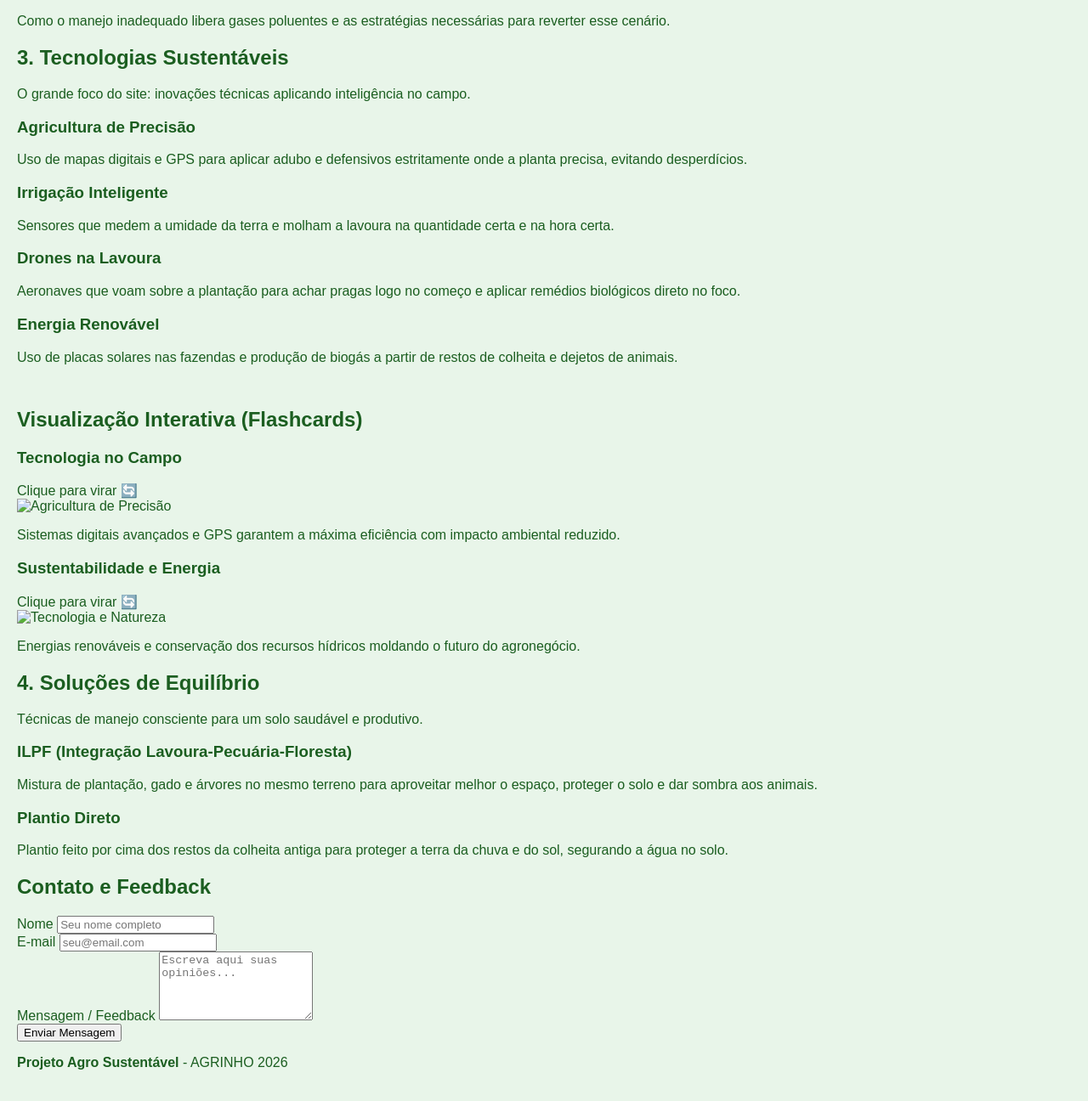
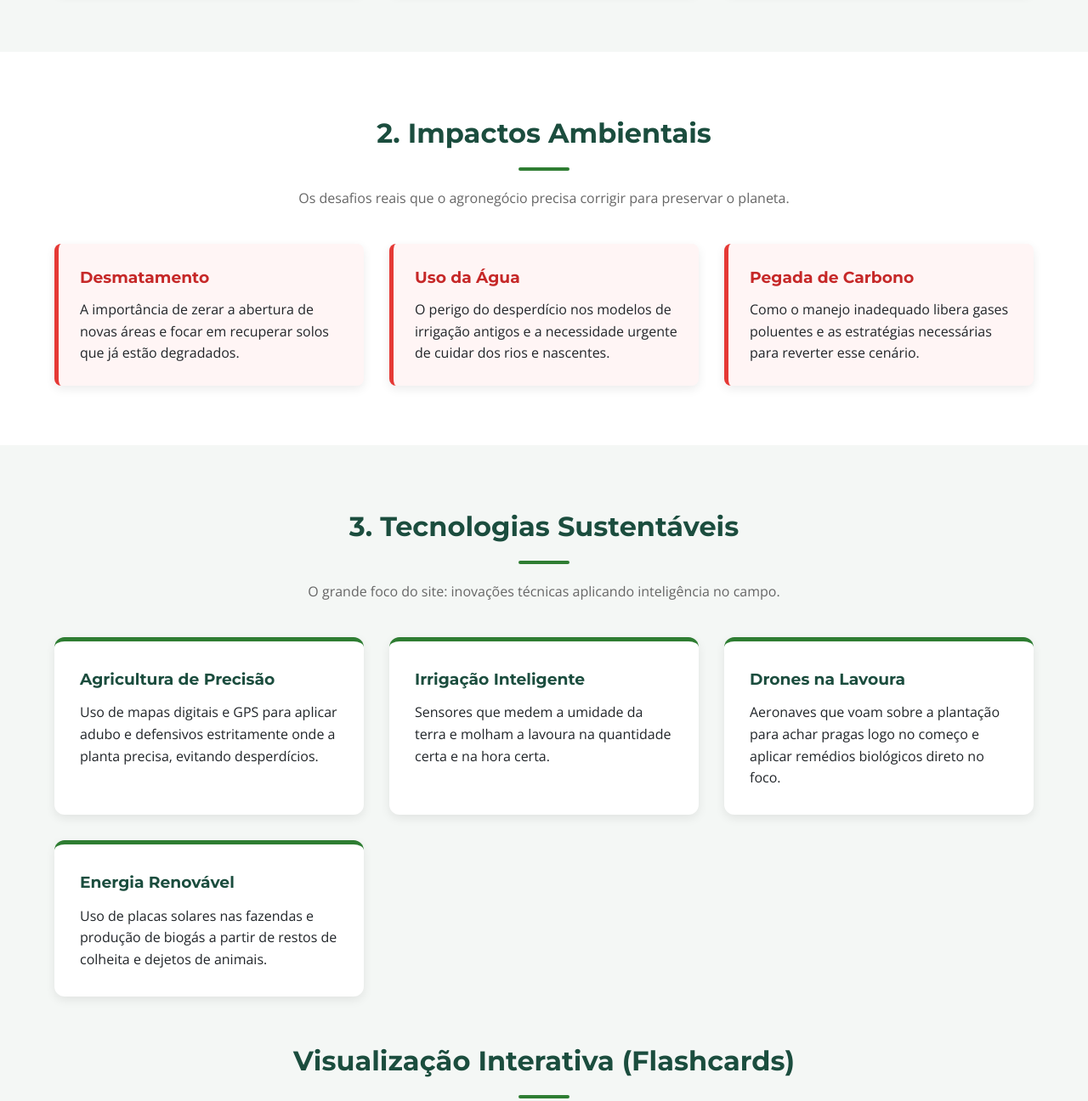
Before and after one commit to mellanyrosasouza-blip/AGRINHO---2026, a plain HTML site: page index.html in a window 1280 px wide. Shown: the part 884-2180 px from the top of the page at 85% size. Drawn offline with nearby package versions, Linux system fonts and the light colour scheme.

Commit message:
Create style.css

```diff
--- a/style.css
+++ b/style.css
@@ -1,11 +1,309 @@
-body {
-    background-color: #e8f5e9;
-    font-family: sans-serif;
-    color: #1b5e20;
-    margin: 20px;
+:root {
+    --primary: #1b4d3e;
+    --secondary: #2e7d32;
+    --accent: #81c784;
+    --dark: #212529;
+    --light: #f4f7f5;
+    --white: #ffffff;
+    --shadow: rgba(0, 0, 0, 0.08) 0px 4px 12px;
+    --transition: all 0.3s ease;
 }
 
-h1 {
+* {
+    margin: 0;
+    padding: 0;
+    box-sizing: border-box;
+}
+
+html {
+    scroll-behavior: smooth;
+}
+
+body {
+    font-family: 'Open Sans', sans-serif;
+    color: var(--dark);
+    background-color: var(--light);
+    line-height: 1.6;
+}
+
+h1, h2, h3 {
+    font-family: 'Montserrat', sans-serif;
+    font-weight: 700;
+}
+
+.container {
+    width: 90%;
+    max-width: 1200px;
+    margin: 0 auto;
+}
+
+header {
+    background-color: var(--white);
+    box-shadow: var(--shadow);
+    position: sticky;
+    top: 0;
+    z-index: 1000;
+}
+
+.navbar {
+    display: flex;
+    justify-content: space-between;
+    align-items: center;
+    padding: 20px 0;
+}
+
+.logo {
+    font-size: 1.4rem;
+    color: var(--primary);
+    text-decoration: none;
+}
+
+.nav-menu {
+    display: flex;
+    list-style: none;
+    gap: 20px;
+}
+
+.nav-menu a {
+    text-decoration: none;
+    color: var(--dark);
+    font-weight: 600;
+    font-size: 0.9rem;
+    transition: var(--transition);
+}
+
+.nav-menu a:hover {
+    color: var(--secondary);
+}
+
+.hero {
+    background: linear-gradient(135deg, rgba(27,77,62,0.95) 0%, rgba(46,125,50,0.85) 100%);
+    color: var(--white);
+    padding: 90px 0;
     text-align: center;
-    color: #2e7d32;
+    border-bottom-left-radius: 40px;
+    border-bottom-right-radius: 40px;
 }
+
+.hero h1 {
+    font-size: 2.5rem;
+    margin-bottom: 15px;
+}
+
+.hero p {
+    font-size: 1.1rem;
+    max-width: 750px;
+    margin: 0 auto 25px;
+    opacity: 0.9;
+}
+
+.btn {
+    display: inline-block;
+    background-color: var(--white);
+    color: var(--primary);
+    padding: 12px 30px;
+    text-decoration: none;
+    font-weight: 600;
+    border-radius: 30px;
+    box-shadow: 0 4px 15px rgba(0,0,0,0.15);
+    transition: var(--transition);
+    border: none;
+    cursor: pointer;
+}
+
+.btn:hover {
+    transform: translateY(-3px);
+    background-color: var(--light);
+}
+
+section {
+    padding: 70px 0;
+}
+
+.section-white {
+    background-color: var(--white);
+}
+
+.section-title {
+    text-align: center;
+    font-size: 2rem;
+    color: var(--primary);
+    margin-bottom: 20px;
+    position: relative;
+}
+
+.section-title::after {
+    content: '';
+    display: block;
+    width: 60px;
+    height: 4px;
+    background-color: var(--secondary);
+    margin: 15px auto 0;
+    border-radius: 2px;
+}
+
+.section-subtitle {
+    text-align: center;
+    max-width: 800px;
+    margin: 0 auto 40px;
+    color: #666;
+}
+
+.grid-2 {
+    display: grid;
+    grid-template-columns: repeat(auto-fit, minmax(320px, 1fr));
+    gap: 30px;
+}
+
+.grid-3 {
+    display: grid;
+    grid-template-columns: repeat(auto-fit, minmax(280px, 1fr));
+    gap: 30px;
+}
+
+.card {
+    background-color: var(--white);
+    border-radius: 12px;
+    padding: 30px;
+    box-shadow: var(--shadow);
+    transition: var(--transition);
+    border-top: 5px solid var(--secondary);
+}
+
+.card:hover {
+    transform: translateY(-5px);
+}
+
+.card h3 {
+    color: var(--primary);
+    margin-bottom: 12px;
+}
+
+.alert-card {
+    background-color: #fff5f5;
+    border-left: 5px solid #e53935;
+    padding: 25px;
+    border-radius: 8px;
+    box-shadow: var(--shadow);
+}
+
+.alert-card h3 {
+    color: #c62828;
+    margin-bottom: 10px;
+}
+
+/* --- FLASHCARDS 3D --- */
+.flashcard-grid {
+    display: grid;
+    grid-template-columns: repeat(auto-fit, minmax(320px, 1fr));
+    gap: 30px;
+}
+
+.flashcard {
+    background-color: transparent;
+    width: 100%;
+    height: 400px;
+    perspective: 1000px;
+    cursor: pointer;
+}
+
+.flashcard-inner {
+    position: relative;
+    width: 100%;
+    height: 100%;
+    text-align: center;
+    transition: transform 0.8s ease;
+    transform-style: preserve-3d;
+    box-shadow: var(--shadow);
+    border-radius: 15px;
+}
+
+.flashcard.flipped .flashcard-inner {
+    transform: rotateY(180deg) !important;
+}
+
+.flashcard-front, .flashcard-back {
+    position: absolute;
+    top: 0;
+    left: 0;
+    width: 100%;
+    height: 100%;
+    backface-visibility: hidden;
+    -webkit-backface-visibility: hidden;
+    border-radius: 15px;
+    display: flex;
+    flex-direction: column;
+    align-items: center;
+    justify-content: center;
+    padding: 25px;
+}
+
+.flashcard-front {
+    background-color: var(--light);
+    border: 2px solid var(--accent);
+    color: var(--primary);
+}
+
+.card-hint {
+    font-size: 0.85rem;
+    color: var(--secondary);
+    font-weight: bold;
+    margin-top: 10px;
+}
+
+.flashcard-back {
+    background-color: var(--white);
+    color: var(--dark);
+    transform: rotateY(180deg);
+    border: 2px solid var(--secondary);
+}
+
+.card-img {
+    width: 100%;
+    height: 180px;
+    object-fit: cover;
+    border-radius: 8px;
+    margin-bottom: 15px;
+}
+
+/* --- FORMULÁRIO DE CONTATO --- */
+.form-container {
+    max-width: 600px;
+    margin: 0 auto;
+    background: var(--white);
+    padding: 35px;
+    border-radius: 12px;
+    box-shadow: var(--shadow);
+}
+
+.form-group {
+    margin-bottom: 20px;
+}
+
+.form-group label {
+    display: block;
+    font-weight: 600;
+    margin-bottom: 8px;
+    color: var(--primary);
+}
+
+.form-group input, .form-group textarea {
+    width: 100%;
+    padding: 12px;
+    border: 1px solid #ccc;
+    border-radius: 8px;
+    font-family: inherit;
+}
+
+.btn-submit {
+    width: 100%;
+    background-color: var(--primary);
+    color: var(--white);
+}
+
+footer {
+    background-color: var(--primary);
+    color: var(--white);
+    text-align: center;
+    padding: 30px 0;
+}
```
